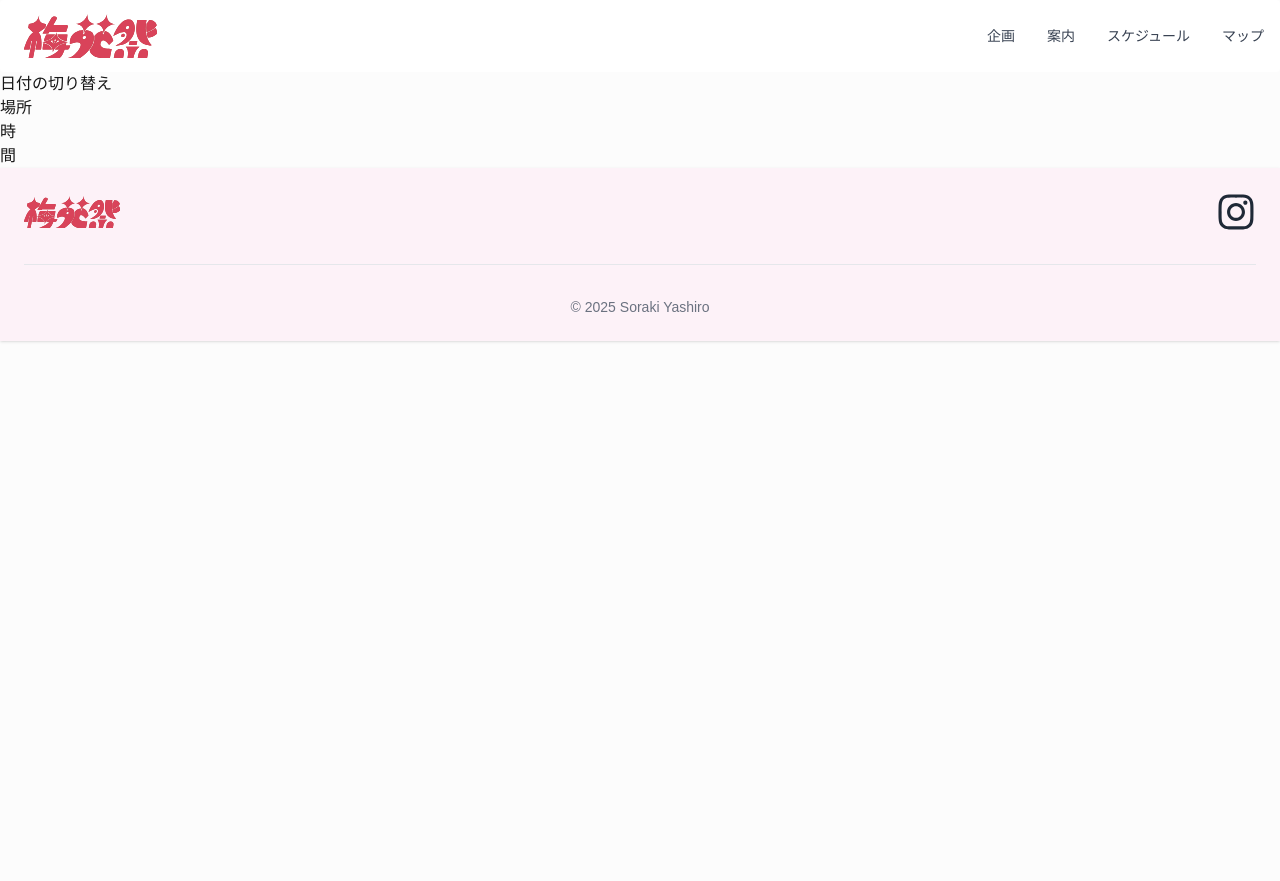
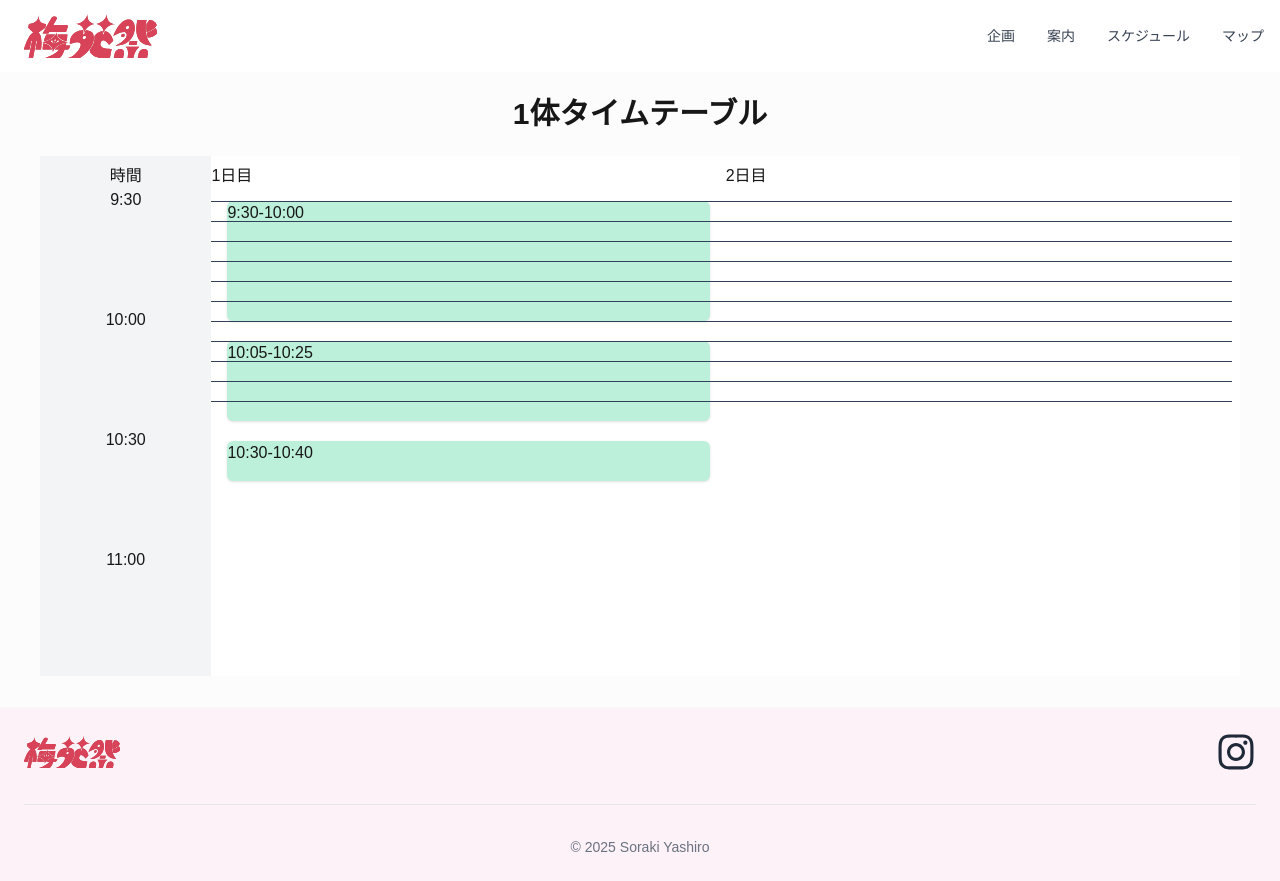
Before and after one commit to baiensai/2026, a Next.js app: page /timetable in a window 1280 px wide. Before the commit the page ends 800 px from the top, so only its background shows below. Built offline with nearby package versions, Linux system fonts and the light colour scheme.

Commit message:
タイムテーブルの大枠完成

```diff
--- a/app/timetable/page.js
+++ b/app/timetable/page.js
@@ -1,10 +1,67 @@
+import { HiExclamation, HiCalendar, HiMap, HiQuestionMarkCircle } from "react-icons/hi"
+import { Accordion, AccordionContent, AccordionPanel, accordionTheme, AccordionTitle, ThemeProvider } from "flowbite-react"
+
 function TimeTable() {
   return (
     <div>
-      <p>日付の切り替え</p>
-      <p>場所</p>
-      <p>時</p>
-      <p>間</p>
+      <p className="text-3xl font-semibold text-center mt-6">1体タイムテーブル</p>
+
+      <div className="px-4 sm:px-10 mt-6 mb-8">
+
+
+        <div className="flex w-full">
+          <div className="w-1/7 bg-gray-100 p-2">
+            <div className='text-center'>時間</div>
+            <div className="h-[120px] text-center">9:30</div>
+            <div className="h-[120px] text-center">10:00</div>
+            <div className="h-[120px] text-center">10:30</div>
+            <div className="h-[120px] text-center">11:00</div>
+
+          </div>
+
+          <div className="w-3/7 bg-white py-2">
+            1日目
+            <div className="relative mx-4" style={{ top: '13px' }}>
+              <div className='absolute rounded-md bg-green-200 w-full shadow' style={{ top: '0px', height: '120px' }}>9:30-10:00</div>
+              <div className='absolute rounded-md bg-green-200 w-full shadow' style={{ top: '140px', height: '80px' }}>10:05-10:25</div>
+              <div className='absolute rounded-md bg-green-200 w-full shadow' style={{ top: '240px', height: '40px' }}>10:30-10:40</div>
+            </div>
+            <div className='relative' style={{ top: '13px' }}>
+              <div className='border-t-1 border-slate-700 h-[20px]'></div>
+              <div className='border-t-1 border-slate-700 h-[20px]'></div>
+              <div className='border-t-1 border-slate-700 h-[20px]'></div>
+              <div className='border-t-1 border-slate-700 h-[20px]'></div>
+              <div className='border-t-1 border-slate-700 h-[20px]'></div>
+              <div className='border-t-1 border-slate-700 h-[20px]'></div>
+              <div className='border-t-1 border-slate-700 h-[20px]'></div>
+              <div className='border-t-1 border-slate-700 h-[20px]'></div>
+              <div className='border-t-1 border-slate-700 h-[20px]'></div>
+              <div className='border-t-1 border-slate-700 h-[20px]'></div>
+              <div className='border-t-1 border-slate-700 h-[20px]'></div>
+            </div>
+          </div>
+
+          <div className="w-3/7 bg-white py-2 pr-2">
+          2日目
+          <div className='relative' style={{ top: '13px' }}>
+              <div className='border-t-1 border-slate-700 h-[20px]'></div>
+              <div className='border-t-1 border-slate-700 h-[20px]'></div>
+              <div className='border-t-1 border-slate-700 h-[20px]'></div>
+              <div className='border-t-1 border-slate-700 h-[20px]'></div>
+              <div className='border-t-1 border-slate-700 h-[20px]'></div>
+              <div className='border-t-1 border-slate-700 h-[20px]'></div>
+              <div className='border-t-1 border-slate-700 h-[20px]'></div>
+              <div className='border-t-1 border-slate-700 h-[20px]'></div>
+              <div className='border-t-1 border-slate-700 h-[20px]'></div>
+              <div className='border-t-1 border-slate-700 h-[20px]'></div>
+              <div className='border-t-1 border-slate-700 h-[20px]'></div>
+            </div>
+          </div>
+        </div>
+
+
+
+      </div>
     </div>
   )
 }
```
